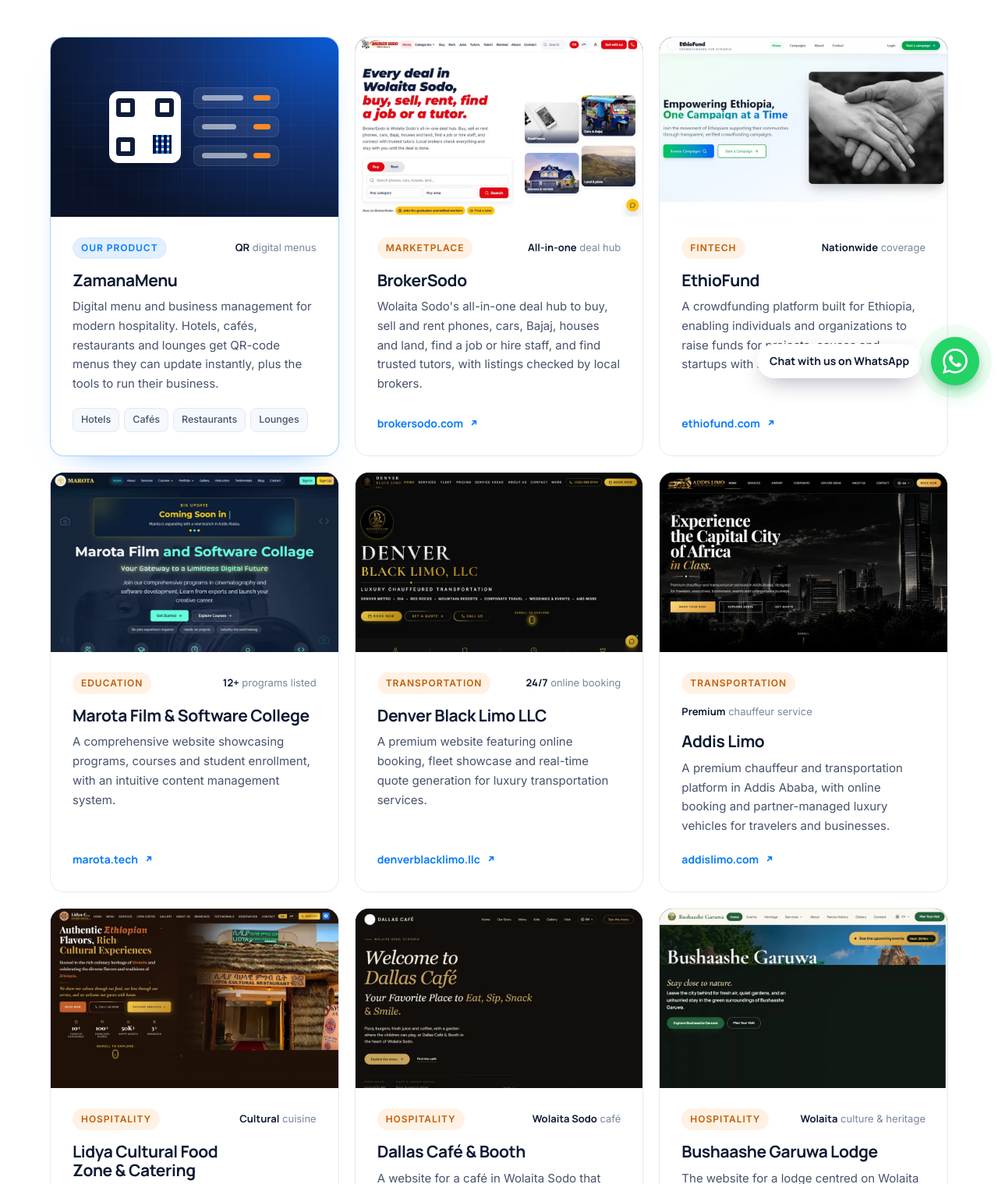
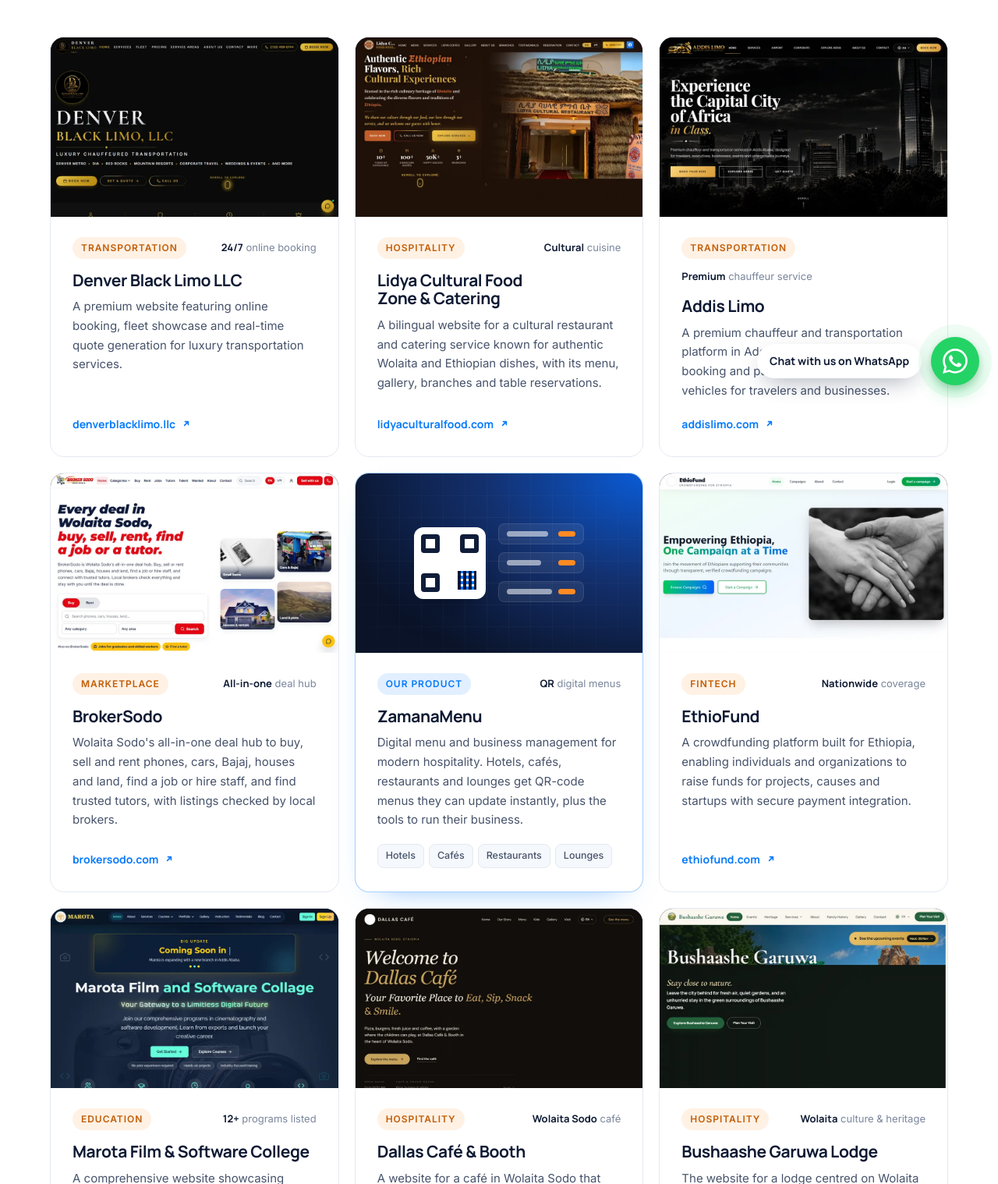
Before and after one commit to Ashenafi-Bancha/zamanatech, a plain HTML site: page website/work.html in a window 1280 px wide. Shown: the part 282-1800 px from the top of the page at 78% size. Drawn offline with Linux system fonts and the light colour scheme.

Commit message:
Reorder portfolio: Denver, Lidya, Addis Limo, BrokerSodo first

```diff
--- a/website/work.html
+++ b/website/work.html
@@ -78,6 +78,66 @@
         </header>
 
         <div class="work-grid" data-carousel aria-label="Projects">
+          <!-- Denver Black Limo -->
+          <article class="work-card reveal">
+            <div class="w-visual w-visual--shot">
+              <img src="/assets/work/denver.webp" alt="Denver Black Limo LLC website" width="960" height="600" loading="lazy" decoding="async">
+            </div>
+            <div class="w-copy">
+              <div class="w-meta"><span class="tag">Transportation</span><span class="w-stat"><strong>24/7</strong> online booking</span></div>
+              <h3>Denver Black Limo LLC</h3>
+              <p>A premium website featuring online booking, fleet showcase and real-time quote generation for luxury transportation services.</p>
+              <a class="w-link" href="https://denverblacklimo.llc" target="_blank" rel="noopener">denverblacklimo.llc
+                <svg viewBox="0 0 20 20" aria-hidden="true"><path d="M7 13 13 7M8 7h5v5"/></svg>
+              </a>
+            </div>
+          </article>
+
+          <!-- Lidya Cultural Food -->
+          <article class="work-card reveal">
+            <div class="w-visual w-visual--shot">
+              <img src="/assets/work/lidya.webp" alt="Lidya Cultural Food website" width="960" height="600" loading="lazy" decoding="async">
+            </div>
+            <div class="w-copy">
+              <div class="w-meta"><span class="tag">Hospitality</span><span class="w-stat"><strong>Cultural</strong> cuisine</span></div>
+              <h3>Lidya Cultural Food Zone &amp; Catering</h3>
+              <p>A bilingual website for a cultural restaurant and catering service known for authentic Wolaita and Ethiopian dishes, with its menu, gallery, branches and table reservations.</p>
+              <a class="w-link" href="https://lidyaculturalfood.com" target="_blank" rel="noopener">lidyaculturalfood.com
+                <svg viewBox="0 0 20 20" aria-hidden="true"><path d="M7 13 13 7M8 7h5v5"/></svg>
+              </a>
+            </div>
+          </article>
+
+          <!-- Addis Limo -->
+          <article class="work-card reveal">
+            <div class="w-visual w-visual--shot">
+              <img src="/assets/work/addislimo.webp" alt="Addis Limo website" width="960" height="600" loading="lazy" decoding="async">
+            </div>
+            <div class="w-copy">
+              <div class="w-meta"><span class="tag">Transportation</span><span class="w-stat"><strong>Premium</strong> chauffeur service</span></div>
+              <h3>Addis Limo</h3>
+              <p>A premium chauffeur and transportation platform in Addis Ababa, with online booking and partner-managed luxury vehicles for travelers and businesses.</p>
+              <a class="w-link" href="https://www.addislimo.com" target="_blank" rel="noopener">addislimo.com
+                <svg viewBox="0 0 20 20" aria-hidden="true"><path d="M7 13 13 7M8 7h5v5"/></svg>
+              </a>
+            </div>
+          </article>
+
+          <!-- BrokerSodo -->
+          <article class="work-card reveal">
+            <div class="w-visual w-visual--shot">
+              <img src="/assets/work/brokersodo.webp" alt="BrokerSodo website" width="960" height="600" loading="lazy" decoding="async">
+            </div>
+            <div class="w-copy">
+              <div class="w-meta"><span class="tag">Marketplace</span><span class="w-stat"><strong>All-in-one</strong> deal hub</span></div>
+              <h3>BrokerSodo</h3>
+              <p>Wolaita Sodo's all-in-one deal hub to buy, sell and rent phones, cars, Bajaj, houses and land, find a job or hire staff, and find trusted tutors, with listings checked by local brokers.</p>
+              <a class="w-link" href="https://brokersodo.com" target="_blank" rel="noopener">brokersodo.com
+                <svg viewBox="0 0 20 20" aria-hidden="true"><path d="M7 13 13 7M8 7h5v5"/></svg>
+              </a>
+            </div>
+          </article>
+
           <!-- ZamanaMenu (our product) -->
           <article class="work-card work-card--product reveal">
             <div class="w-visual" aria-hidden="true">
@@ -95,21 +155,6 @@
               <h3>ZamanaMenu</h3>
               <p>Digital menu and business management for modern hospitality. Hotels, cafés, restaurants and lounges get QR-code menus they can update instantly, plus the tools to run their business.</p>
               <ul class="w-tech"><li>Hotels</li><li>Cafés</li><li>Restaurants</li><li>Lounges</li></ul>
-            </div>
-          </article>
-
-          <!-- BrokerSodo -->
-          <article class="work-card reveal">
-            <div class="w-visual w-visual--shot">
-              <img src="/assets/work/brokersodo.webp" alt="BrokerSodo website" width="960" height="600" loading="lazy" decoding="async">
-            </div>
-            <div class="w-copy">
-              <div class="w-meta"><span class="tag">Marketplace</span><span class="w-stat"><strong>All-in-one</strong> deal hub</span></div>
-              <h3>BrokerSodo</h3>
-              <p>Wolaita Sodo's all-in-one deal hub to buy, sell and rent phones, cars, Bajaj, houses and land, find a job or hire staff, and find trusted tutors, with listings checked by local brokers.</p>
-              <a class="w-link" href="https://brokersodo.com" target="_blank" rel="noopener">brokersodo.com
-                <svg viewBox="0 0 20 20" aria-hidden="true"><path d="M7 13 13 7M8 7h5v5"/></svg>
-              </a>
             </div>
           </article>
 
@@ -138,51 +183,6 @@
               <h3>Marota Film &amp; Software College</h3>
               <p>A comprehensive website showcasing programs, courses and student enrollment, with an intuitive content management system.</p>
               <a class="w-link" href="https://marota.tech" target="_blank" rel="noopener">marota.tech
-                <svg viewBox="0 0 20 20" aria-hidden="true"><path d="M7 13 13 7M8 7h5v5"/></svg>
-              </a>
-            </div>
-          </article>
-
-          <!-- Denver Black Limo -->
-          <article class="work-card reveal">
-            <div class="w-visual w-visual--shot">
-              <img src="/assets/work/denver.webp" alt="Denver Black Limo LLC website" width="960" height="600" loading="lazy" decoding="async">
-            </div>
-            <div class="w-copy">
-              <div class="w-meta"><span class="tag">Transportation</span><span class="w-stat"><strong>24/7</strong> online booking</span></div>
-              <h3>Denver Black Limo LLC</h3>
-              <p>A premium website featuring online booking, fleet showcase and real-time quote generation for luxury transportation services.</p>
-              <a class="w-link" href="https://denverblacklimo.llc" target="_blank" rel="noopener">denverblacklimo.llc
-                <svg viewBox="0 0 20 20" aria-hidden="true"><path d="M7 13 13 7M8 7h5v5"/></svg>
-              </a>
-            </div>
-          </article>
-
-          <!-- Addis Limo -->
-          <article class="work-card reveal">
-            <div class="w-visual w-visual--shot">
-              <img src="/assets/work/addislimo.webp" alt="Addis Limo website" width="960" height="600" loading="lazy" decoding="async">
-            </div>
-            <div class="w-copy">
-              <div class="w-meta"><span class="tag">Transportation</span><span class="w-stat"><strong>Premium</strong> chauffeur service</span></div>
-              <h3>Addis Limo</h3>
-              <p>A premium chauffeur and transportation platform in Addis Ababa, with online booking and partner-managed luxury vehicles for travelers and businesses.</p>
-              <a class="w-link" href="https://www.addislimo.com" target="_blank" rel="noopener">addislimo.com
-                <svg viewBox="0 0 20 20" aria-hidden="true"><path d="M7 13 13 7M8 7h5v5"/></svg>
-              </a>
-            </div>
-          </article>
-
-          <!-- Lidya Cultural Food -->
-          <article class="work-card reveal">
-            <div class="w-visual w-visual--shot">
-              <img src="/assets/work/lidya.webp" alt="Lidya Cultural Food website" width="960" height="600" loading="lazy" decoding="async">
-            </div>
-            <div class="w-copy">
-              <div class="w-meta"><span class="tag">Hospitality</span><span class="w-stat"><strong>Cultural</strong> cuisine</span></div>
-              <h3>Lidya Cultural Food Zone &amp; Catering</h3>
-              <p>A bilingual website for a cultural restaurant and catering service known for authentic Wolaita and Ethiopian dishes, with its menu, gallery, branches and table reservations.</p>
-              <a class="w-link" href="https://lidyaculturalfood.com" target="_blank" rel="noopener">lidyaculturalfood.com
                 <svg viewBox="0 0 20 20" aria-hidden="true"><path d="M7 13 13 7M8 7h5v5"/></svg>
               </a>
             </div>
```
Also changed, not shown: src/site.html (+60 -60 lines), website/am/index.html (+29 -34 lines), website/am/work.html (+60 -60 lines), website/index.html (+29 -34 lines).
